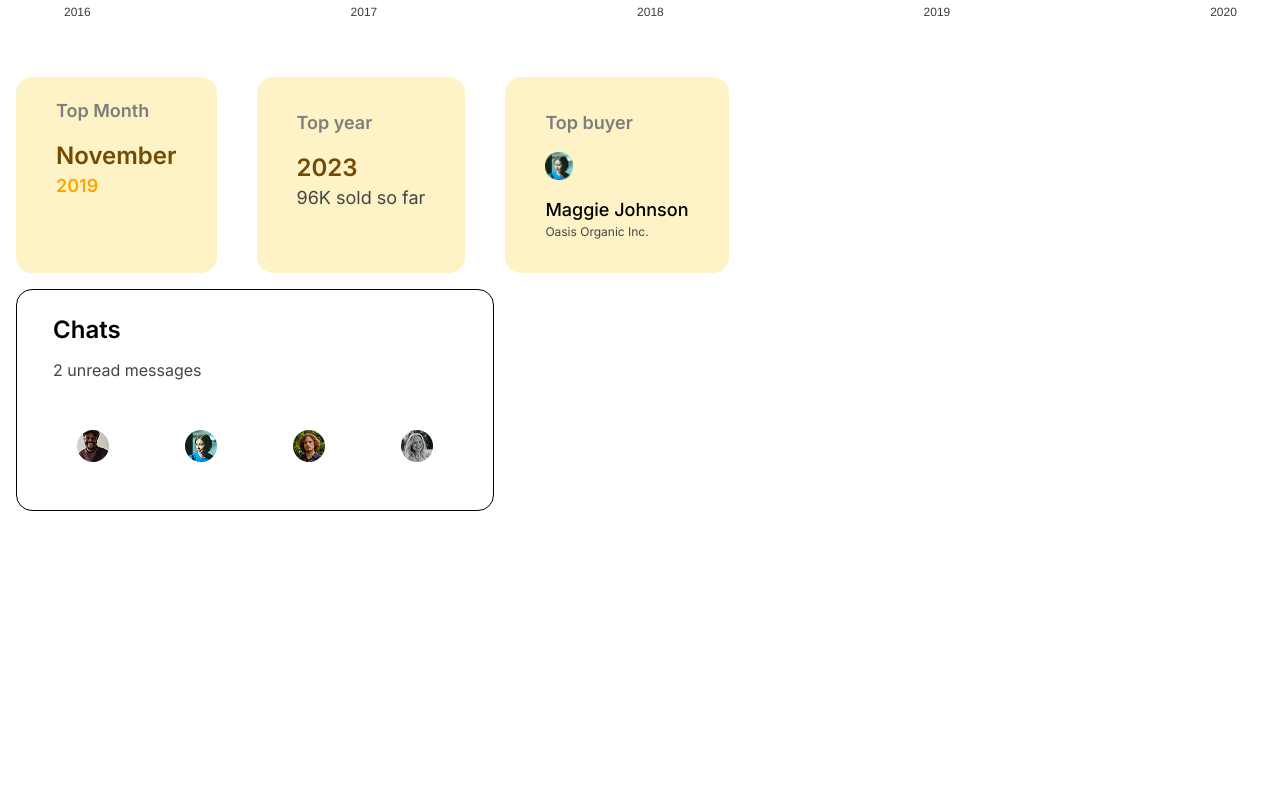
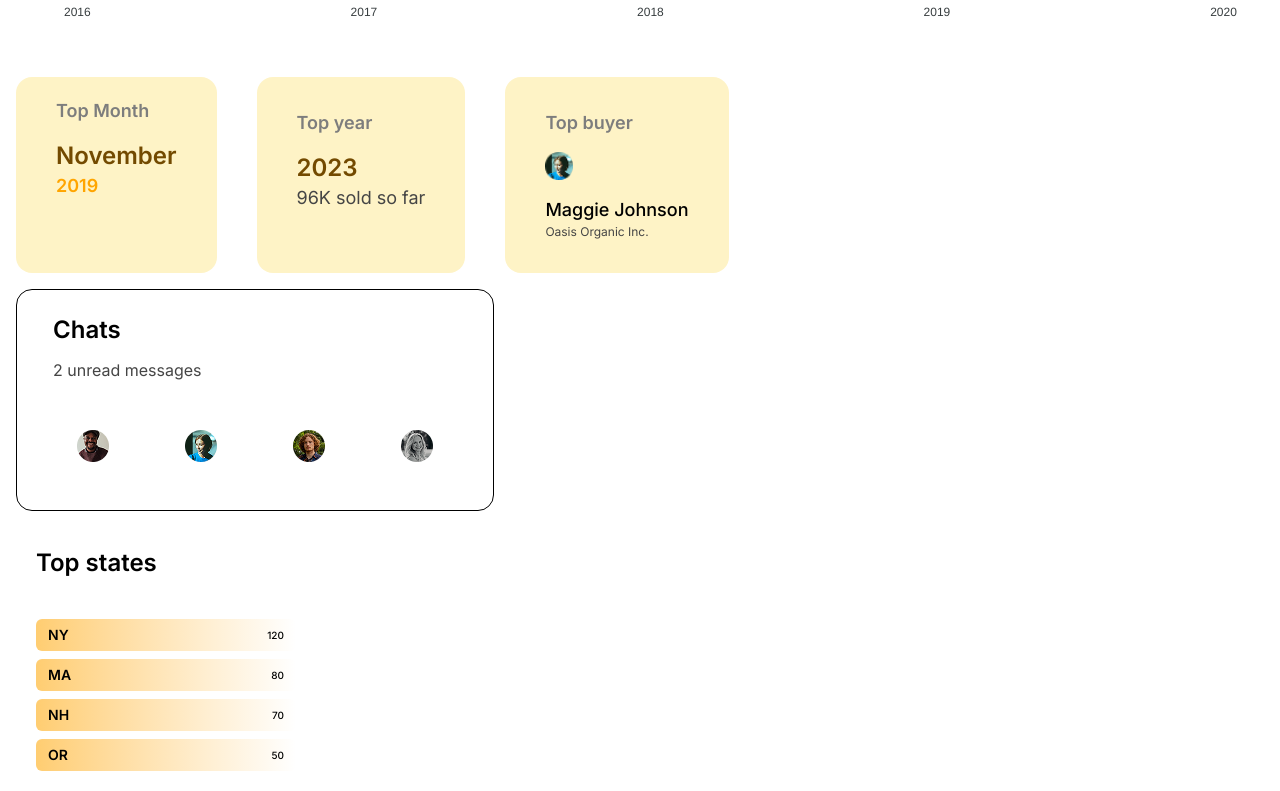
Before and after one commit to corebyte56/React-Dashboard, a React (Vite) app: page / in a window 1280 px wide. Shown: the part 2185-2976 px from the top of the page. Before the commit the page ends 2696 px from the top, so only its background shows below. Built offline with nearby package versions, Linux system fonts and the light colour scheme.

Commit message:
feat: add top states horizontal bar UI (dashboard style)

```diff
--- a/src/App.jsx
+++ b/src/App.jsx
@@ -5,6 +5,7 @@ import Customer from './component/Customer/Customer'
 import Growth from './component/Growth/Growth'
 import Chats from './component/Chats/Chats'
 import TopCards from './component/Top cards/TopCards'
+import TopStates from './component/Top States/TopStates'
 const App = () => {
   return (
     <div className='dashboard bg-[#F6F6F3] p-4 h-screen flex flex-col gap-4'>
@@ -14,7 +15,7 @@ const App = () => {
       <Growth/>
       <TopCards/>
       <Chats/>
-
+      <TopStates/>
     </div>
   )
 }
--- /dev/null
+++ b/src/component/Top States/TopStateGraph.jsx
@@ -0,0 +1,32 @@
+import React from 'react'
+const data = [
+  { state: "NY", value: 120, percent: 90 },
+  { state: "MA", value: 80, percent: 70 },
+  { state: "NH", value: 70, percent: 60 },
+  { state: "OR", value: 50, percent: 45 },
+];
+
+const TopStateGraph = () => {
+  return (
+     <div className="bg-white p-5 w-75 rounded-2xl">
+
+
+      {/* Bars */}
+      <div className="flex flex-col gap-2">
+        {data.map((item, i) => (
+          <div
+            key={i}
+            className="bg-linear-to-r from-[#FFCD71] to-[white] h-8 rounded-md flex items-center justify-between px-3 text-sm"
+            style={{ width: item.width }}
+          >
+            <span className="font-semibold text-[14px]">{item.state}</span>
+            <span className="text-[10px] font-medium">{item.value}</span>
+          </div>
+        ))}
+      </div>
+
+    </div>
+  )
+}
+
+export default TopStateGraph
--- /dev/null
+++ b/src/component/Top States/TopStates.jsx
@@ -0,0 +1,14 @@
+import React from 'react'
+import TopstateHeader from './TopstateHeader'
+import TopStateGraph from './TopStateGraph'
+
+const TopStates = () => {
+  return (
+    <div >
+      <TopstateHeader/>
+      <TopStateGraph/>
+    </div>
+  )
+}
+
+export default TopStates
--- /dev/null
+++ b/src/component/Top States/TopstateHeader.jsx
@@ -0,0 +1,11 @@
+import React from 'react'
+
+const TopstateHeader = () => {
+  return (
+    <div className='space-y-3 p-5'>
+      <h2 className='font-semibold text-2xl'>Top states</h2>
+    </div>
+  )
+}
+
+export default TopstateHeader
```
